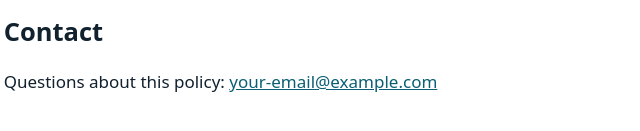
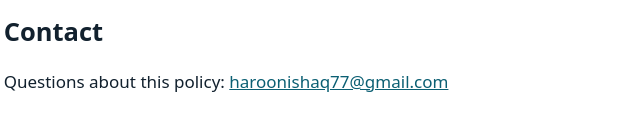
Before and after one commit to haroon10241/Az-Ha-AI-Solutions, a plain HTML site: page privacy.html in a window 1280 px wide. Shown: the part 639-770 px from the top of the page, 296-936 px from the left. Drawn offline with Linux system fonts and the light colour scheme.

Commit message:
Update contact email in privacy policy

```diff
--- a/privacy.html
+++ b/privacy.html
@@ -17,6 +17,6 @@
 <h2>Third-party services</h2>
 <p>We use Google Fonts to display text, and GitHub Pages to host this site. These services may receive your IP address when you visit.</p>
 <h2>Contact</h2>
-<p>Questions about this policy: <a href="mailto:your-email@example.com">your-email@example.com</a></p>
+<p>Questions about this policy: <a href="mailto:haroonishaq77@gmail.com">haroonishaq77@gmail.com</a></p>
 </body>
 </html>
```
